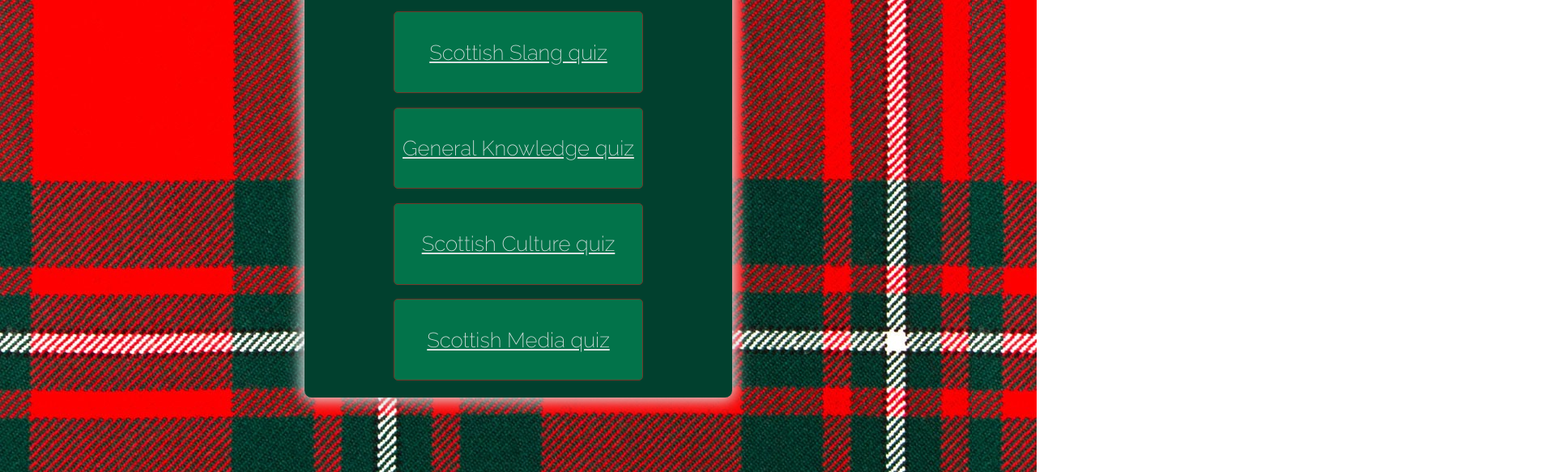
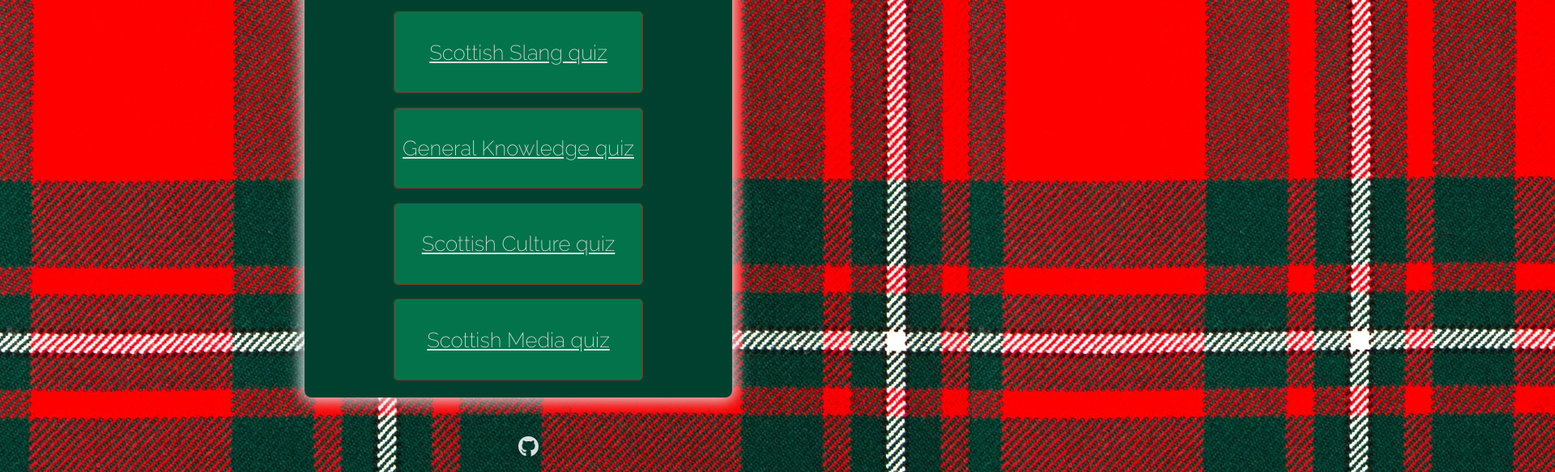
Before and after one commit to justkirst/scottish-quiz, a plain HTML site: page index.html in a window 1280 px wide. Shown: the part 217-800 px from the top of the page at 81% size, 1920 px wide, since content can reach past the window. Drawn offline with Linux system fonts and the light colour scheme.

Commit message:
Add footer and css styling to repository

```diff
--- a/assets/css/style.css
+++ b/assets/css/style.css
@@ -1,4 +1,4 @@
-*, *::before, *::after {
+* {
     margin: 0;
     padding: 0;
     box-sizing: border-box;
@@ -16,6 +16,14 @@ body {
     height: 100vh;
     justify-content: center;
     align-items: center;
+}
+
+footer {
+  position: absolute;
+  bottom: 0;
+  margin-left: 100%;
+  width: 100%;
+  height: 2.5rem;
 }
 
 .page-heading {
--- a/index.html
+++ b/index.html
@@ -6,6 +6,7 @@
 
 <!--Google Fonts, Favicon and Font Awesome Links-->
 <link href="https://fonts.googleapis.com/css2?family=Raleway:wght@200&display=swap" rel="stylesheet">
+<link rel="stylesheet" href="https://use.fontawesome.com/releases/v5.15.4/css/all.css" integrity="sha384-DyZ88mC6Up2uqS4h/KRgHuoeGwBcD4Ng9SiP4dIRy0EXTlnuz47vAwmeGwVChigm" crossorigin="anonymous">
 
 
     <link href="assets/css/style.css" rel="stylesheet">
@@ -25,11 +26,10 @@
 <button class="btn-home"><a href="media.html" aria-label="Takes you to the Scottish Media quiz page">Scottish Media quiz</a></button>
 </div>
 
-<!--
 <footer>
     <a href="https://justkirst.github.io/ultimate-quiz/" target="_blank" rel="noopener"
     aria-label="Visit the GitHub repository for this project (opens in a new tab)"><i class="fab fa-github"></i></a>
 </footer>
--->
+
 </body>
 </html>
```
